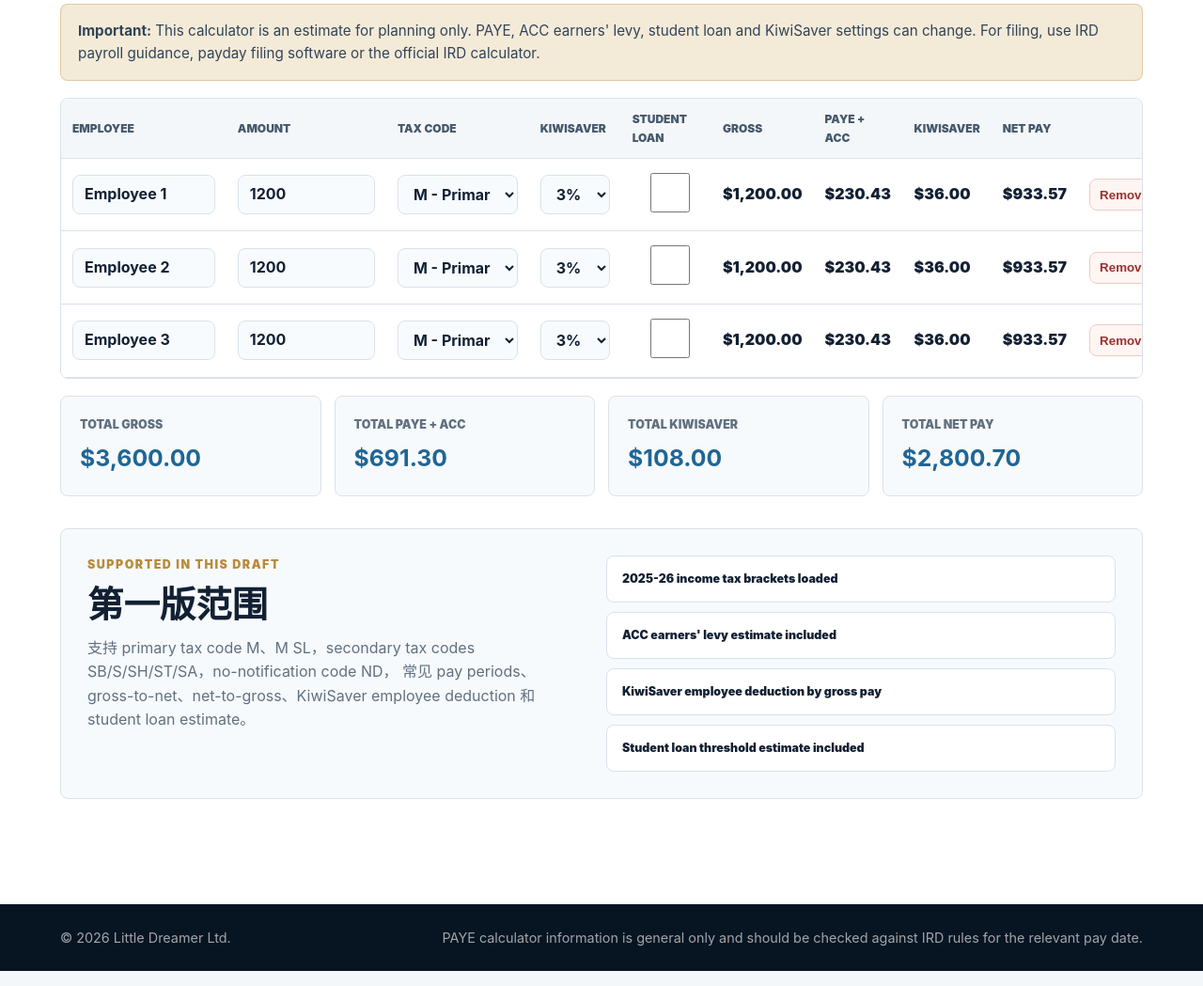
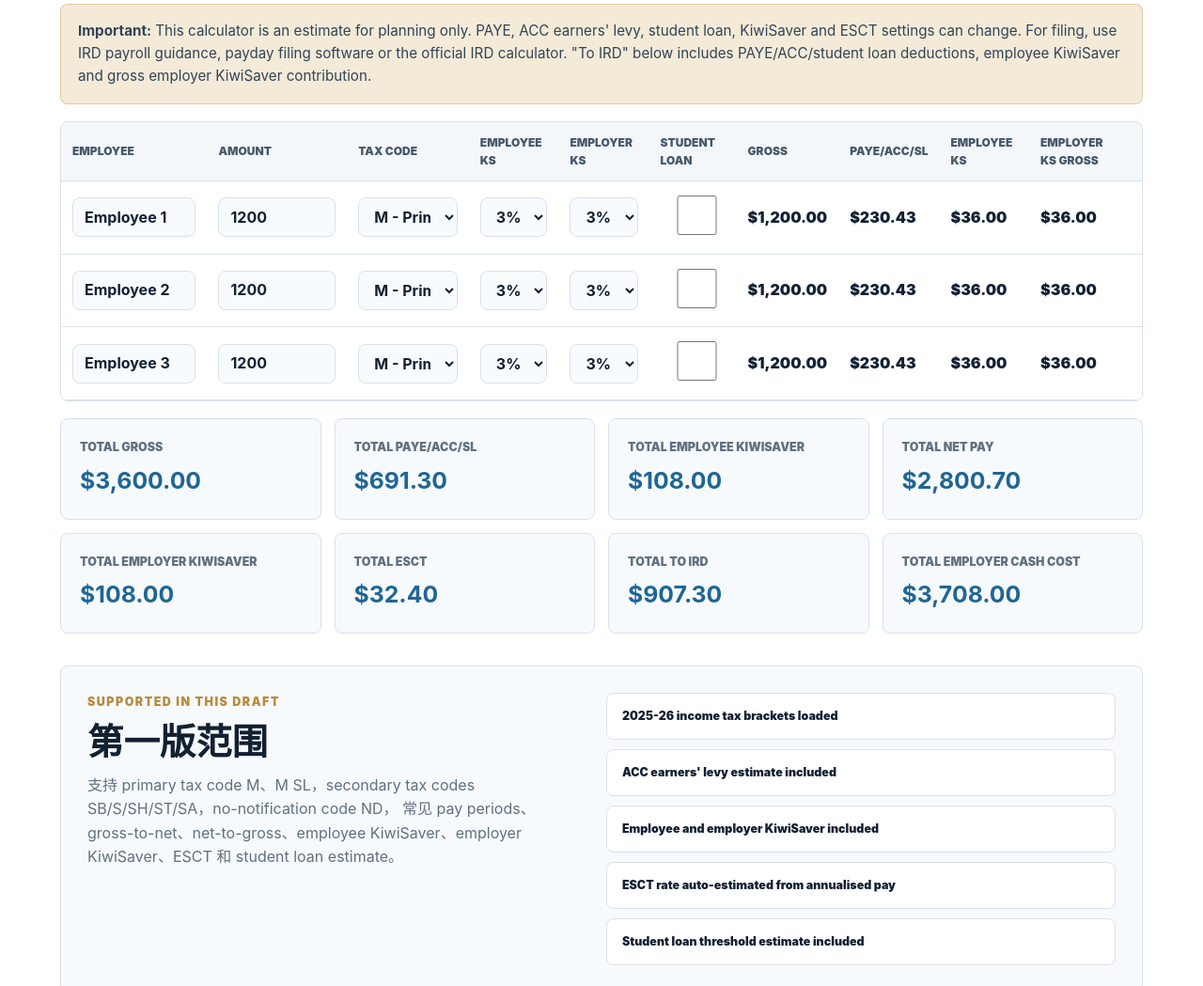
Before and after one commit to littledreamercanz/little-dreamer-website-preview, a plain HTML site: page paye-calculator.html in a window 1280 px wide. Shown: the part 554-1603 px from the top of the page at 94% size. Drawn offline with Linux system fonts and the light colour scheme.

Commit message:
Add employer KiwiSaver and ESCT to PAYE preview

```diff
--- a/paye-calculator.html
+++ b/paye-calculator.html
@@ -64,8 +64,9 @@
 
         <div class="paye-note">
           <strong>Important:</strong>
-          This calculator is an estimate for planning only. PAYE, ACC earners' levy, student loan and KiwiSaver settings can change.
+          This calculator is an estimate for planning only. PAYE, ACC earners' levy, student loan, KiwiSaver and ESCT settings can change.
           For filing, use IRD payroll guidance, payday filing software or the official IRD calculator.
+          "To IRD" below includes PAYE/ACC/student loan deductions, employee KiwiSaver and gross employer KiwiSaver contribution.
         </div>
 
         <div class="paye-table-wrap">
@@ -75,12 +76,17 @@
                 <th>Employee</th>
                 <th>Amount</th>
                 <th>Tax code</th>
-                <th>KiwiSaver</th>
+                <th>Employee KS</th>
+                <th>Employer KS</th>
                 <th>Student loan</th>
                 <th>Gross</th>
-                <th>PAYE + ACC</th>
-                <th>KiwiSaver</th>
+                <th>PAYE/ACC/SL</th>
+                <th>Employee KS</th>
+                <th>Employer KS gross</th>
+                <th>ESCT</th>
+                <th>Employer KS net</th>
                 <th>Net pay</th>
+                <th>To IRD</th>
                 <th></th>
               </tr>
             </thead>
@@ -94,16 +100,32 @@
             <strong id="totalGross">$0.00</strong>
           </article>
           <article>
-            <span>Total PAYE + ACC</span>
+            <span>Total PAYE/ACC/SL</span>
             <strong id="totalPaye">$0.00</strong>
           </article>
           <article>
-            <span>Total KiwiSaver</span>
-            <strong id="totalKiwiSaver">$0.00</strong>
+            <span>Total employee KiwiSaver</span>
+            <strong id="totalEmployeeKiwiSaver">$0.00</strong>
           </article>
           <article>
             <span>Total net pay</span>
             <strong id="totalNet">$0.00</strong>
+          </article>
+          <article>
+            <span>Total employer KiwiSaver</span>
+            <strong id="totalEmployerKiwiSaver">$0.00</strong>
+          </article>
+          <article>
+            <span>Total ESCT</span>
+            <strong id="totalEsct">$0.00</strong>
+          </article>
+          <article>
+            <span>Total to IRD</span>
+            <strong id="totalIrd">$0.00</strong>
+          </article>
+          <article>
+            <span>Total employer cash cost</span>
+            <strong id="totalEmployerCost">$0.00</strong>
           </article>
         </div>
 
@@ -113,13 +135,14 @@
             <h2>第一版范围</h2>
             <p>
               支持 primary tax code M、M SL，secondary tax codes SB/S/SH/ST/SA，no-notification code ND，
-              常见 pay periods、gross-to-net、net-to-gross、KiwiSaver employee deduction 和 student loan estimate。
+              常见 pay periods、gross-to-net、net-to-gross、employee KiwiSaver、employer KiwiSaver、ESCT 和 student loan estimate。
             </p>
           </div>
           <div class="paye-rules">
             <span>2025-26 income tax brackets loaded</span>
             <span>ACC earners' levy estimate included</span>
-            <span>KiwiSaver employee deduction by gross pay</span>
+            <span>Employee and employer KiwiSaver included</span>
+            <span>ESCT rate auto-estimated from annualised pay</span>
             <span>Student loan threshold estimate included</span>
           </div>
         </div>
--- a/paye-calculator.js
+++ b/paye-calculator.js
@@ -20,7 +20,15 @@ const PAYE_CONFIG = {
     accCap: 152790,
     studentLoanRate: 0.12,
     studentLoanThreshold: 24128,
-    kiwiSaverRates: [0, 0.03, 0.04, 0.06, 0.08, 0.10]
+    kiwiSaverRates: [0, 0.03, 0.04, 0.06, 0.08, 0.10],
+    employerKiwiSaverRates: [0, 0.03, 0.04, 0.06, 0.08, 0.10],
+    esctRates: [
+      { upTo: 16800, rate: 0.105 },
+      { upTo: 57600, rate: 0.175 },
+      { upTo: 84000, rate: 0.30 },
+      { upTo: 216000, rate: 0.33 },
+      { upTo: Infinity, rate: 0.39 }
+    ]
   },
   "2026-27": {
     label: "2026-27 draft",
@@ -43,7 +51,15 @@ const PAYE_CONFIG = {
     accCap: 152790,
     studentLoanRate: 0.12,
     studentLoanThreshold: 24128,
-    kiwiSaverRates: [0, 0.035, 0.04, 0.06, 0.08, 0.10]
+    kiwiSaverRates: [0, 0.035, 0.04, 0.06, 0.08, 0.10],
+    employerKiwiSaverRates: [0, 0.035, 0.04, 0.06, 0.08, 0.10],
+    esctRates: [
+      { upTo: 16800, rate: 0.105 },
+      { upTo: 57600, rate: 0.175 },
+      { upTo: 84000, rate: 0.30 },
+      { upTo: 216000, rate: 0.33 },
+      { upTo: Infinity, rate: 0.39 }
+    ]
   }
 };
 
@@ -96,6 +112,12 @@ function studentLoanDeduction(annualGross, config) {
   return Math.max(0, annualGross - config.studentLoanThreshold) * config.studentLoanRate;
 }
 
+function esctRateForAnnualPay(annualGross, annualEmployerContribution, config) {
+  const esctIncome = annualGross + annualEmployerContribution;
+  const bracket = config.esctRates.find((rate) => esctIncome <= rate.upTo);
+  return bracket ? bracket.rate : 0.39;
+}
+
 function calculateFromGross(grossPerPeriod, options) {
   const periods = options.periods;
   const annualGross = grossPerPeriod * periods;
@@ -108,8 +130,15 @@ function calculateFromGross(grossPerPeriod, options) {
   const acc = accLevy(annualGross, config);
   const studentLoan = options.studentLoan ? studentLoanDeduction(annualGross, config) : 0;
   const kiwiSaver = grossPerPeriod * options.kiwiSaverRate;
+  const employerKiwiSaverGross = grossPerPeriod * options.employerKiwiSaverRate;
+  const annualEmployerKiwiSaverGross = employerKiwiSaverGross * periods;
+  const esctRate = esctRateForAnnualPay(annualGross, annualEmployerKiwiSaverGross, config);
+  const esct = employerKiwiSaverGross * esctRate;
+  const employerKiwiSaverNet = employerKiwiSaverGross - esct;
   const payePerPeriod = (tax + acc + studentLoan) / periods;
   const net = grossPerPeriod - payePerPeriod - kiwiSaver;
+  const irdPayable = payePerPeriod + kiwiSaver + employerKiwiSaverGross;
+  const employerCashCost = grossPerPeriod + employerKiwiSaverGross;
   return {
     gross: grossPerPeriod,
     tax: tax / periods,
@@ -117,7 +146,13 @@ function calculateFromGross(grossPerPeriod, options) {
     studentLoan: studentLoan / periods,
     paye: payePerPeriod,
     kiwiSaver,
-    net
+    employerKiwiSaverGross,
+    esctRate,
+    esct,
+    employerKiwiSaverNet,
+    net,
+    irdPayable,
+    employerCashCost
   };
 }
 
@@ -150,6 +185,15 @@ function buildKiwiSaverOptions(selected = "0.03") {
   }).join("");
 }
 
+function buildEmployerKiwiSaverOptions(selected = "0.03") {
+  const config = PAYE_CONFIG[taxYearEl?.value || "2025-26"];
+  return config.employerKiwiSaverRates.map((rate) => {
+    const value = String(rate);
+    const label = rate === 0 ? "0%" : `${(rate * 100).toFixed(rate === 0.035 ? 1 : 0)}%`;
+    return `<option value="${value}" ${value === selected ? "selected" : ""}>${label}</option>`;
+  }).join("");
+}
+
 function createRow(name = "") {
   const row = document.createElement("tr");
   row.className = "employee-row";
@@ -157,12 +201,17 @@ function createRow(name = "") {
     <td><input class="employee-name" type="text" value="${name}" aria-label="Employee name"></td>
     <td><input class="pay-amount" type="number" min="0" step="0.01" value="1200" aria-label="Pay amount"></td>
     <td><select class="tax-code" aria-label="Tax code">${buildTaxCodeOptions()}</select></td>
-    <td><select class="kiwisaver-rate" aria-label="KiwiSaver rate">${buildKiwiSaverOptions()}</select></td>
+    <td><select class="kiwisaver-rate" aria-label="Employee KiwiSaver rate">${buildKiwiSaverOptions()}</select></td>
+    <td><select class="employer-kiwisaver-rate" aria-label="Employer KiwiSaver rate">${buildEmployerKiwiSaverOptions()}</select></td>
     <td><input class="student-loan" type="checkbox" aria-label="Student loan"></td>
     <td class="result-gross">$0.00</td>
     <td class="result-paye">$0.00</td>
     <td class="result-kiwisaver">$0.00</td>
+    <td class="result-employer-kiwisaver">$0.00</td>
+    <td class="result-esct">$0.00</td>
+    <td class="result-employer-kiwisaver-net">$0.00</td>
     <td class="result-net">$0.00</td>
+    <td class="result-ird">$0.00</td>
     <td><button class="remove-row" type="button" aria-label="Remove employee">Remove</button></td>
   `;
   rowsEl.appendChild(row);
@@ -199,13 +248,26 @@ function refreshKiwiSaverOptions() {
     const current = select.value;
     select.innerHTML = buildKiwiSaverOptions(current);
   });
+  document.querySelectorAll(".employer-kiwisaver-rate").forEach((select) => {
+    const current = select.value;
+    select.innerHTML = buildEmployerKiwiSaverOptions(current);
+  });
 }
 
 function recalculate() {
   const config = PAYE_CONFIG[taxYearEl.value];
   const periods = Number(payPeriodEl.value);
   const mode = calcModeEl.value;
-  const totals = { gross: 0, paye: 0, kiwiSaver: 0, net: 0 };
+  const totals = {
+    gross: 0,
+    paye: 0,
+    employeeKiwiSaver: 0,
+    employerKiwiSaver: 0,
+    esct: 0,
+    net: 0,
+    irdPayable: 0,
+    employerCashCost: 0
+  };
   document.querySelectorAll(".employee-row").forEach((row) => {
     const amount = numberValue(row.querySelector(".pay-amount").value);
     const taxCode = row.querySelector(".tax-code").value;
@@ -215,7 +277,8 @@ function recalculate() {
       periods,
       taxCode,
       studentLoan,
-      kiwiSaverRate: Number(row.querySelector(".kiwisaver-rate").value)
+      kiwiSaverRate: Number(row.querySelector(".kiwisaver-rate").value),
+      employerKiwiSaverRate: Number(row.querySelector(".employer-kiwisaver-rate").value)
     };
     const result = mode === "grossToNet"
       ? calculateFromGross(amount, options)
@@ -223,16 +286,28 @@ function recalculate() {
     row.querySelector(".result-gross").textContent = money(result.gross);
     row.querySelector(".result-paye").textContent = money(result.paye);
     row.querySelector(".result-kiwisaver").textContent = money(result.kiwiSaver);
+    row.querySelector(".result-employer-kiwisaver").textContent = money(result.employerKiwiSaverGross);
+    row.querySelector(".result-esct").textContent = `${money(result.esct)} (${(result.esctRate * 100).toFixed(1)}%)`;
+    row.querySelector(".result-employer-kiwisaver-net").textContent = money(result.employerKiwiSaverNet);
     row.querySelector(".result-net").textContent = money(result.net);
+    row.querySelector(".result-ird").textContent = money(result.irdPayable);
     totals.gross += result.gross;
     totals.paye += result.paye;
-    totals.kiwiSaver += result.kiwiSaver;
+    totals.employeeKiwiSaver += result.kiwiSaver;
+    totals.employerKiwiSaver += result.employerKiwiSaverGross;
+    totals.esct += result.esct;
     totals.net += result.net;
+    totals.irdPayable += result.irdPayable;
+    totals.employerCashCost += result.employerCashCost;
   });
   document.querySelector("#totalGross").textContent = money(totals.gross);
   document.querySelector("#totalPaye").textContent = money(totals.paye);
-  document.querySelector("#totalKiwiSaver").textContent = money(totals.kiwiSaver);
+  document.querySelector("#totalEmployeeKiwiSaver").textContent = money(totals.employeeKiwiSaver);
   document.querySelector("#totalNet").textContent = money(totals.net);
+  document.querySelector("#totalEmployerKiwiSaver").textContent = money(totals.employerKiwiSaver);
+  document.querySelector("#totalEsct").textContent = money(totals.esct);
+  document.querySelector("#totalIrd").textContent = money(totals.irdPayable);
+  document.querySelector("#totalEmployerCost").textContent = money(totals.employerCashCost);
 }
 
 if (typeof window !== "undefined") {
@@ -243,6 +318,7 @@ if (typeof window !== "undefined") {
     annualIncomeTax,
     accLevy,
     studentLoanDeduction
+    , esctRateForAnnualPay
   };
 }
 
--- a/styles.css
+++ b/styles.css
@@ -1182,7 +1182,7 @@ blockquote p {
 
 .paye-table {
   width: 100%;
-  min-width: 1180px;
+  min-width: 1680px;
   border-collapse: collapse;
   background: white;
 }
```
